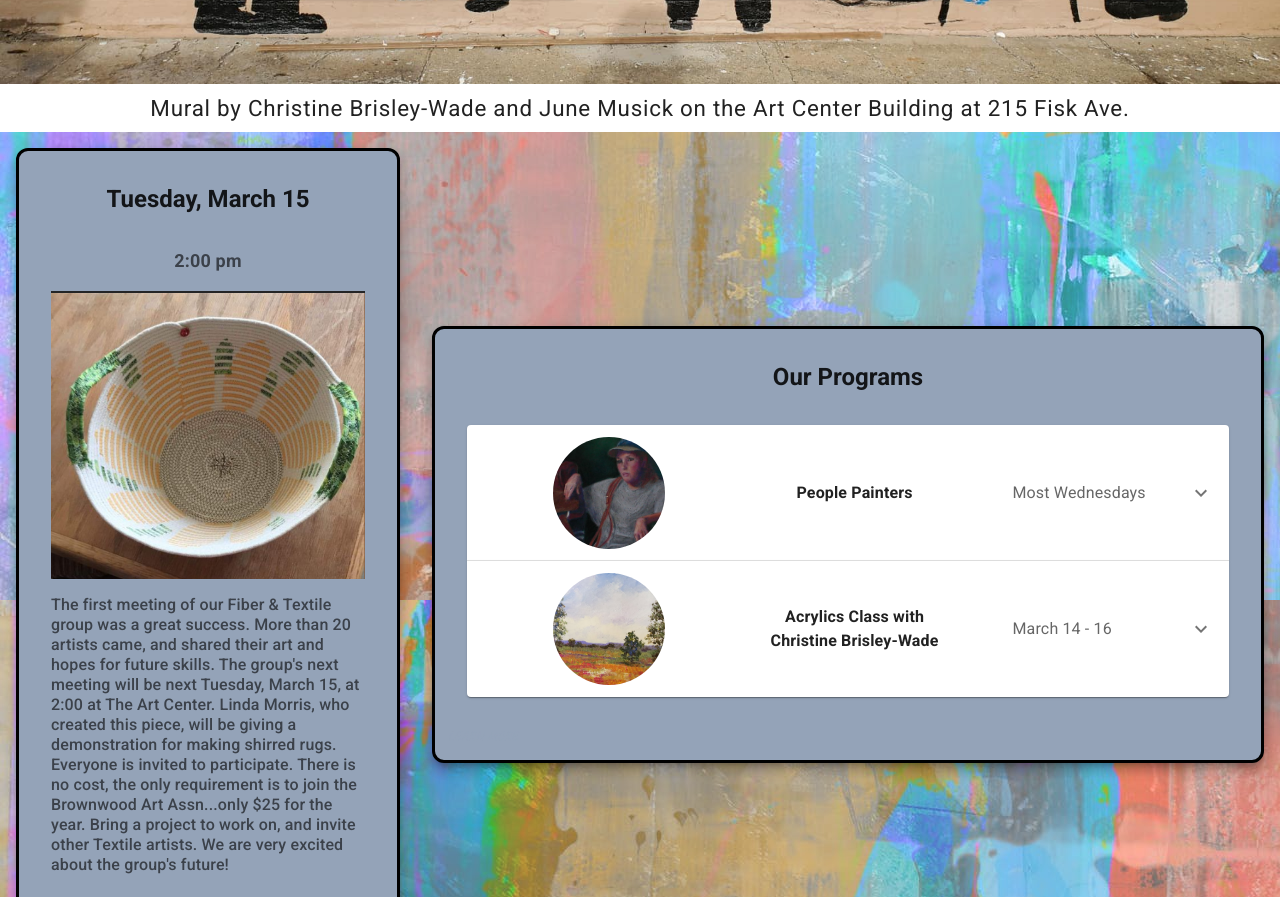
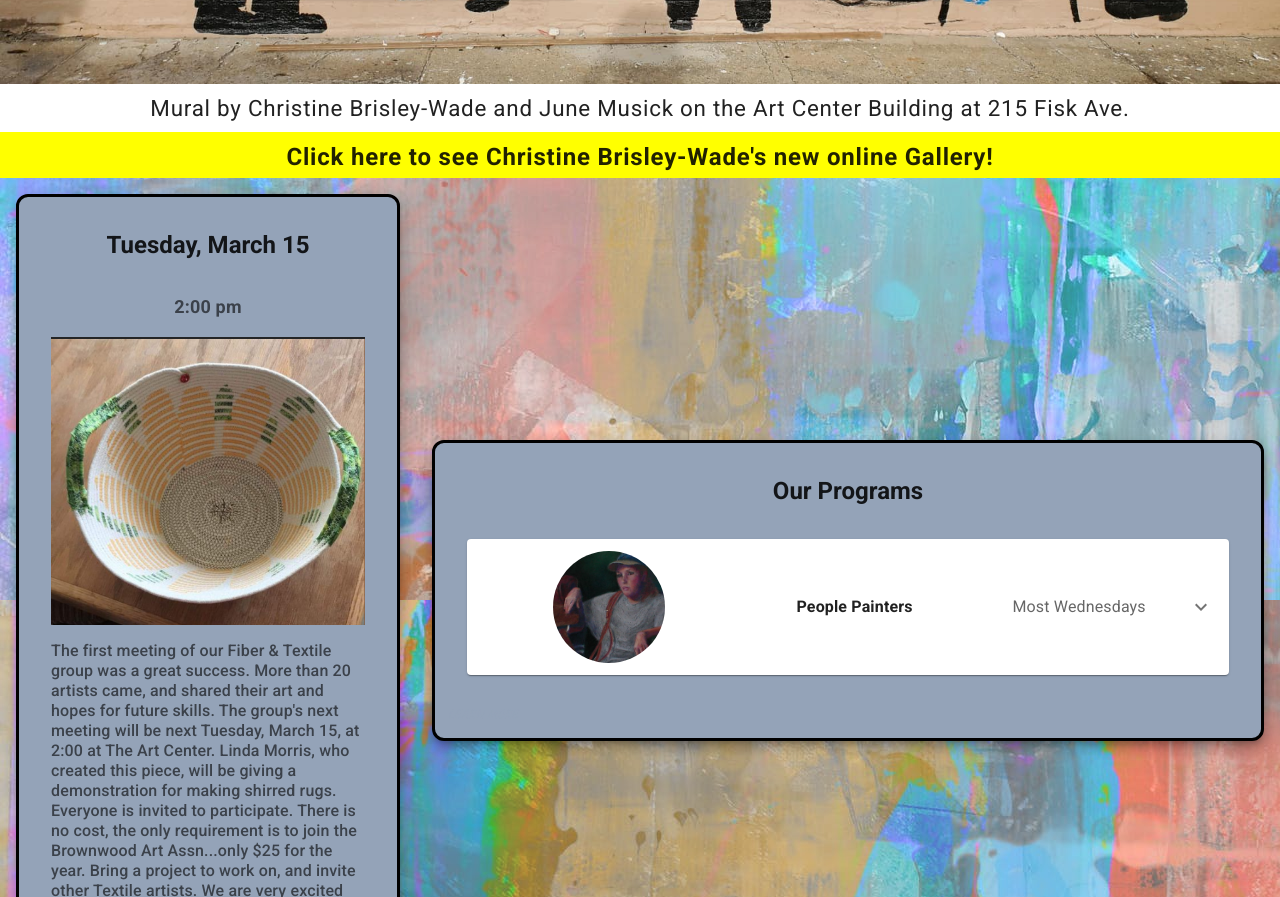
Before and after one commit to Jonathan-Day-Dev/bwd-art, a React (Create React App) app: page /programs in a window 1280 px wide. Shown: the part 700-1597 px from the top of the page. Built offline with nearby package versions, Linux system fonts and the light colour scheme.

Commit message:
add christines site

```diff
--- a/src/components/Event/components/program_data.js
+++ b/src/components/Event/components/program_data.js
@@ -1,4 +1,3 @@
-import painting from "../../../assets/christine_painting.jpg";
 import people from "../../../assets/people_paint.jpg";
 
 const events = [
@@ -15,21 +14,6 @@ const events = [
         isInstructor: true,
       },
     },
-    {
-      title: "Acrylics Class with Christine Brisley-Wade",
-      date: "March 14 - 16",
-      img: painting,
-      description:
-        "A three day class on painting with acrylics, taught by Christine Brisley-Wade.",
-      benefit: false,
-      instructor: {
-        name: "Christine Brisley-Wade",
-        phone: "(512) 963-7032",
-        email: "cbrisleyart@yahoo.com",
-        isInstructor: true,
-      },
-      price: "$120/person",
-    },
   ];
 
   export default events;
--- a/src/components/Layout/Header/Banner.js
+++ b/src/components/Layout/Header/Banner.js
@@ -20,10 +20,13 @@ const Banner = () => {
           alignItems: "center",
         }}
       >
-        <Typography variant="title" sx={{
-          position: "relative",
-          top: { sm: 0, md: 20, xl: 30},
-        }}>
+        <Typography
+          variant="title"
+          sx={{
+            position: "relative",
+            top: { sm: 0, md: 20, xl: 30 },
+          }}
+        >
           <Typography
             variant="h1"
             sx={{
@@ -42,7 +45,7 @@ const Banner = () => {
                   md: "3rem",
                   lg: "4rem",
                 },
-                fontWeight: 700
+                fontWeight: 700,
               }}
             >
               PO Box 782
@@ -56,7 +59,7 @@ const Banner = () => {
                   md: "3rem",
                   lg: "4rem",
                 },
-                fontWeight: 700
+                fontWeight: 700,
               }}
             >
               Brownwood, TX 76804
@@ -72,7 +75,7 @@ const Banner = () => {
                   md: "2rem",
                   lg: "3rem",
                 },
-                fontWeight: 700
+                fontWeight: 700,
               }}
             >
               Open 2:00 pm - 6:00 pm Monday - Friday
@@ -88,7 +91,7 @@ const Banner = () => {
                   md: "2rem",
                   lg: "3rem",
                 },
-                fontWeight: 700
+                fontWeight: 700,
               }}
             >
               (325) 641-2916
@@ -151,6 +154,30 @@ const Banner = () => {
           Building at 215 Fisk Ave.
         </Typography>
       </Box>
+      <Box
+        sx={{
+          width: "100vw",
+          height: "fit",
+          backgroundColor: "yellow",
+          // display: { xs: "none", lg: "block" },
+        }}
+      >
+        <Typography
+          component={"a"}
+          href="//cbrisleyart.faso.com"
+          target="_blank"
+          variant="caption"
+          sx={{
+            fontSize: { xs: "1rem", md: "1.5rem" },
+            ml: "1rem",
+            mr: "1rem",
+            textAlign: "center",
+            fontWeight: "bold"
+          }}
+        >
+          Click here to see Christine Brisley-Wade's new online Gallery!
+        </Typography>
+      </Box>
     </Fragment>
   );
 };
```
